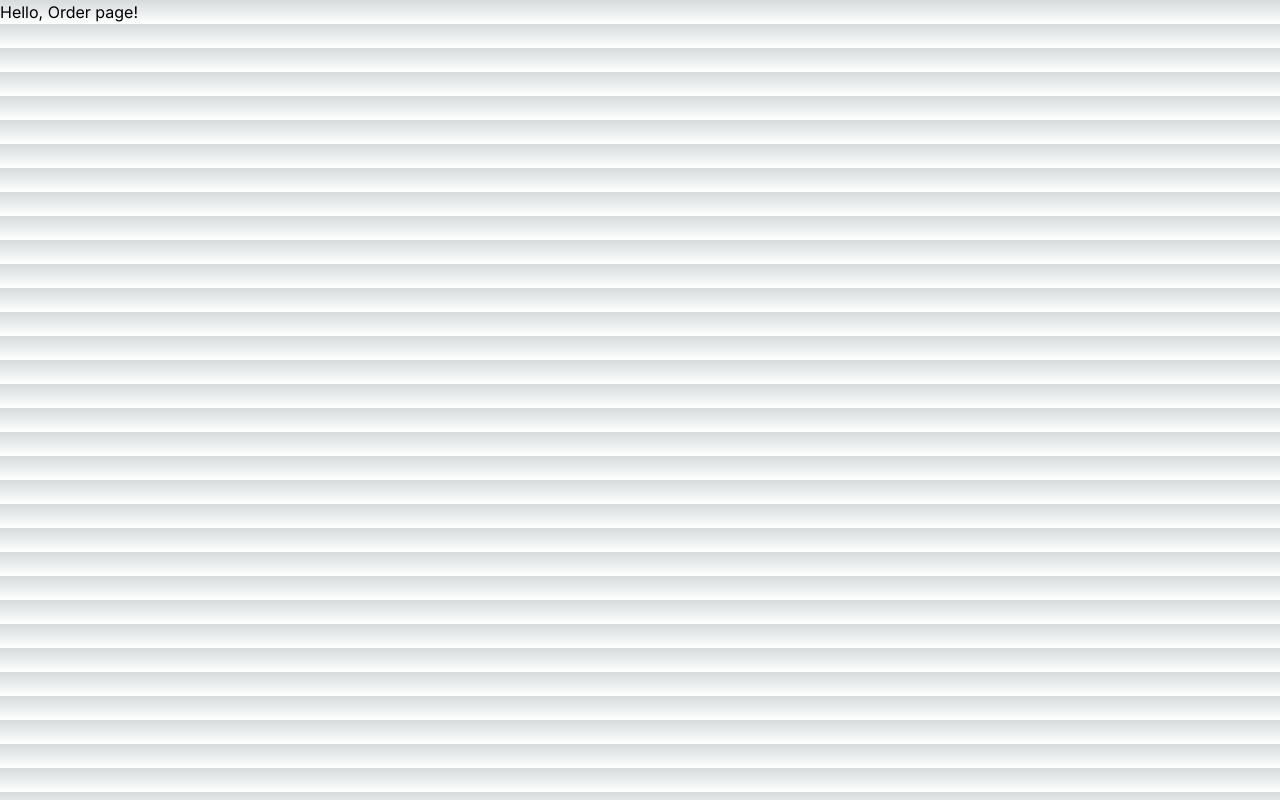
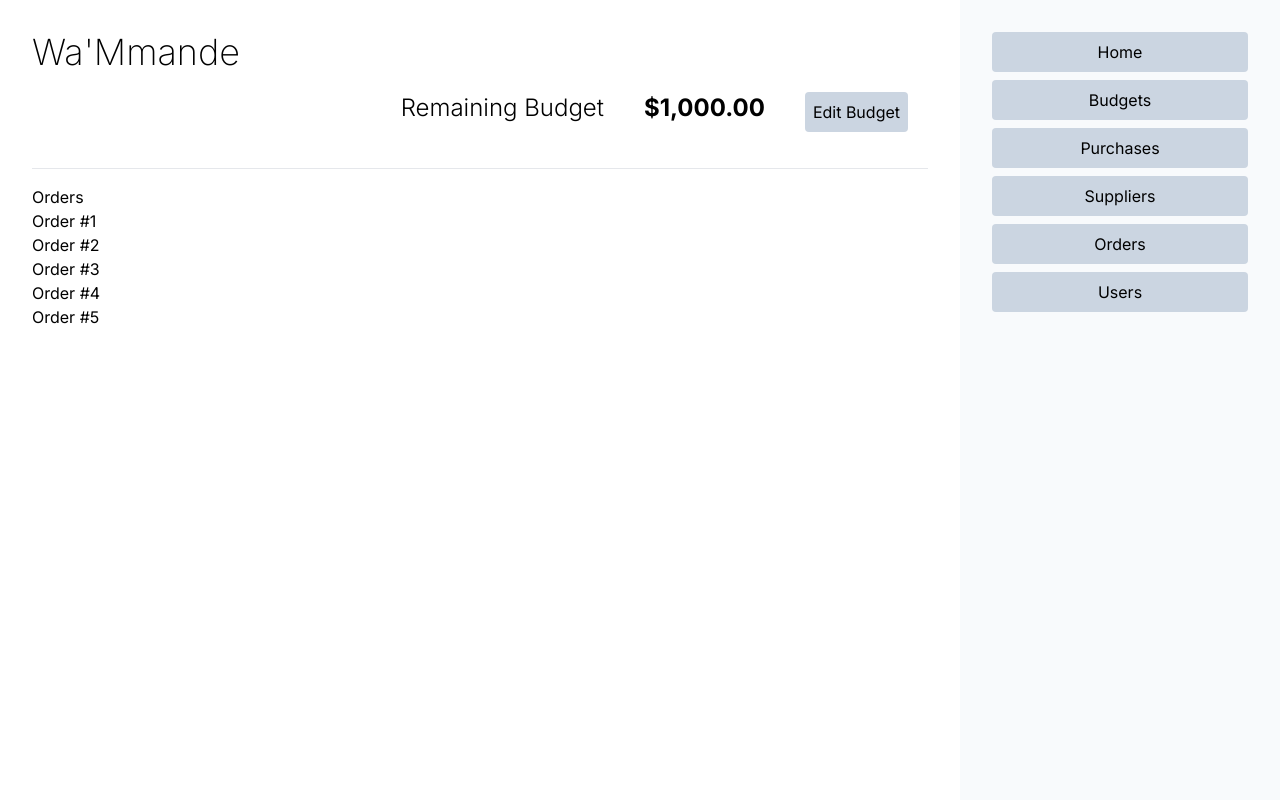
Before and after one commit to oiseaubleu/wammande, a Next.js app in the folder frontend/: page /orders in a window 1280 px wide. Built offline with nearby package versions, Linux system fonts and the light colour scheme.

Commit message:
add: css

```diff
--- /dev/null
+++ b/frontend/app/NavBar.jsx
@@ -0,0 +1,24 @@
+import Link from "next/link";
+
+export default function NavBar() {
+  const navBarItems = [
+    { name: "Home", link: "/" },
+    { name: "Budgets", link: "/budgets" },
+    { name: "Purchases", link: "/purchases" },
+    { name: "Suppliers", link: "/suppliers" },
+    { name: "Orders", link: "/orders" },
+    { name: "Users", link: "/users" },
+  ];
+
+  return (
+    <ul className="w-full">
+      {navBarItems.map((item) => (
+        <li key={item.name} className="mb-2">
+          <button className="block p-2 rounded bg-slate-300 hover:bg-sky-300 w-full">
+            <Link href={item.link}>{item.name}</Link>
+          </button>
+        </li>
+      ))}
+    </ul>
+  );
+}
--- /dev/null
+++ b/frontend/app/RemainingBudget.jsx
@@ -0,0 +1,11 @@
+export default function RemainingBudget() {
+  return (
+    <div className="flex flex-row justify-end">
+      <h2 className="text-2xl m-5 font-light">Remaining Budget</h2>
+      <p className="text-2xl m-5 font-bold">$1,000.00</p>
+      <button className="p-2 m-5 rounded bg-slate-300 hover:bg-sky-300">
+        Edit Budget
+      </button>
+    </div>
+  );
+}
--- a/frontend/app/globals.css
+++ b/frontend/app/globals.css
@@ -1,12 +1,6 @@
 @tailwind base;
 @tailwind components;
 @tailwind utilities;
-
-:root {
-  --foreground-rgb: 0, 0, 0;
-  --background-start-rgb: 214, 219, 220;
-  --background-end-rgb: 255, 255, 255;
-}
 
 @media (prefers-color-scheme: dark) {
   :root {
@@ -16,16 +10,6 @@
   }
 }
 
-body {
-  color: rgb(var(--foreground-rgb));
-  background: linear-gradient(
-      to bottom,
-      transparent,
-      rgb(var(--background-end-rgb))
-    )
-    rgb(var(--background-start-rgb));
-}
-
 @layer utilities {
   .text-balance {
     text-wrap: balance;
--- a/frontend/app/layout.js
+++ /dev/null
@@ -1,17 +0,0 @@
-import { Inter } from "next/font/google";
-import "./globals.css";
-
-const inter = Inter({ subsets: ["latin"] });
-
-export const metadata = {
-  title: "Create Next App",
-  description: "Generated by create next app",
-};
-
-export default function RootLayout({ children }) {
-  return (
-    <html lang="en">
-      <body className={inter.className}>{children}</body>
-    </html>
-  );
-}
--- /dev/null
+++ b/frontend/app/layout.jsx
@@ -0,0 +1,33 @@
+import { Inter } from "next/font/google";
+import "./globals.css";
+import NavBar from "./NavBar";
+import RemainingBudget from "./RemainingBudget";
+
+const inter = Inter({ subsets: ["latin"] });
+
+export const metadata = {
+  title: "Create Next App",
+  description: "Generated by create next app",
+};
+
+export default function RootLayout({ children }) {
+  return (
+    <html lang="en">
+      <body className={inter.className}>
+        <div class="flex flex-row h-screen">
+          <div className="basis-3/4 p-8 flex flex-col">
+            <header className="justify-between items-center bg-">
+              <div>
+                <h1 className="text-4xl font-extralight">Wa'Mmande</h1>
+              </div>
+              <div>{<RemainingBudget />}</div>
+              <hr className="my-4" />
+            </header>
+            <main className="">{children}</main>
+          </div>
+          <aside className="basis-1/4 p-8 bg-slate-50">{<NavBar />}</aside>
+        </div>
+      </body>
+    </html>
+  );
+}
--- /dev/null
+++ b/frontend/app/orders/OrderList.jsx
@@ -0,0 +1,13 @@
+import Link from "next/link";
+
+export default function OrderList({ orders }) {
+  return (
+    <ul>
+      {orders.map((order) => (
+        <li key={order}>
+          <Link href={`/orders/${order}`}>Order #{order}</Link>
+        </li>
+      ))}
+    </ul>
+  );
+}
--- /dev/null
+++ b/frontend/app/orders/[id]/page.jsx
@@ -0,0 +1,4 @@
+export default function Page({ id }) {
+  console.log(id);
+  return <h1>Hello, Orders #{id} page!</h1>;
+}
--- a/frontend/app/orders/page.jsx
+++ b/frontend/app/orders/page.jsx
@@ -1,3 +1,13 @@
+import OrderList from "./OrderList";
+
 export default function Page() {
-  return <h1>Hello, Order page!</h1>;
+  const orders = [1, 2, 3, 4, 5];
+  const orderList = OrderList({ orders });
+
+  return (
+    <div>
+      <h1>Orders</h1>
+      {orderList}
+    </div>
+  );
 }
--- a/frontend/app/page.jsx
+++ b/frontend/app/page.jsx
@@ -1,14 +1,10 @@
-import Image from "next/image";
-
 export default function Home() {
   return (
-    <main className="flex min-h-screen flex-col items-center justify-between p-24">
     <div className="z-10 max-w-5xl w-full items-center justify-between font-mono text-sm lg:flex">
       <p className="fixed left-0 top-0 flex w-full justify-center border-b border-gray-300 bg-gradient-to-b from-zinc-200 pb-6 pt-8 backdrop-blur-2xl dark:border-neutral-800 dark:bg-zinc-800/30 dark:from-inherit lg:static lg:w-auto  lg:rounded-xl lg:border lg:bg-gray-200 lg:p-4 lg:dark:bg-zinc-800/30">
         Get started by editing&nbsp;
         <code className="font-mono font-bold">app/page.js</code>
       </p>
     </div>
-    </main>
   );
 }
--- a/frontend/app/purchases/page.jsx
+++ b/frontend/app/purchases/page.jsx
@@ -1,3 +1,45 @@
+"use client";
+
+import { useState } from "react";
+
+function PurchaseRow({ purchase }) {
+  return (
+    <div>
+      <input type="text" value={purchase.name} />
+      <input type="checkbox" id={purchase.id} />
+      <label htmlFor={purchase.id}>食材かどうか</label>
+      <button>編集</button>
+      <button>削除</button>
+    </div>
+  );
+}
+
 export default function Page() {
-  return <h1>Hello, Purchase page!</h1>;
+  const [purchases, setPurchases] = useState([
+    { id: 1, name: "米" },
+    { id: 2, name: "豚肉" },
+    { id: 3, name: "牛肉" },
+  ]);
+
+  const handleAddNew = () => {
+    console.log("Add new purchase");
+    setPurchases([...purchases, { id: purchases.length + 1, name: "" }]);
+  };
+
+  return (
+    <div>
+      <h1>仕入品一覧</h1>
+      <div>
+        <input type="text" />
+        <button>検索</button>
+
+        <button onClick={handleAddNew}>新規追加</button>
+
+        {/* New form */}
+        {purchases.map((purchase) => (
+          <PurchaseRow purchase={purchase} />
+        ))}
+      </div>
+    </div>
+  );
 }
--- a/frontend/app/users/page.jsx
+++ b/frontend/app/users/page.jsx
@@ -0,0 +1,3 @@
+export default function Page() {
+  return <h1>Hello, User page!</h1>;
+}
```
Also changed, not shown: frontend/app/purchases/data.jsx (added). Lines whose indentation alone changed are shown as unchanged.
